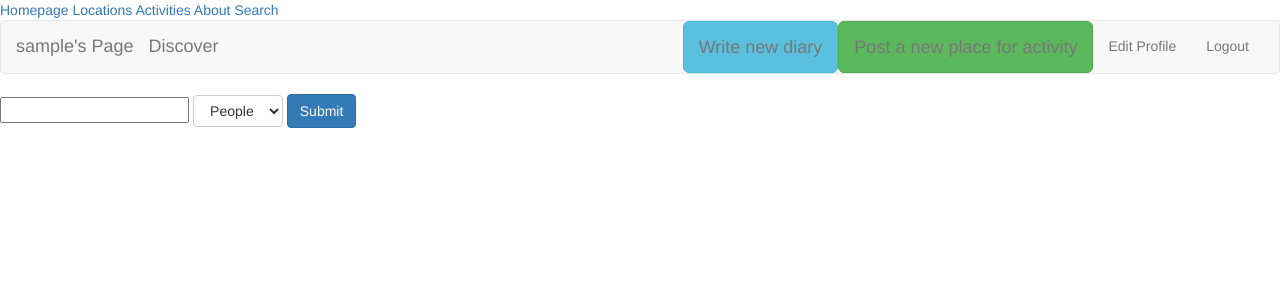
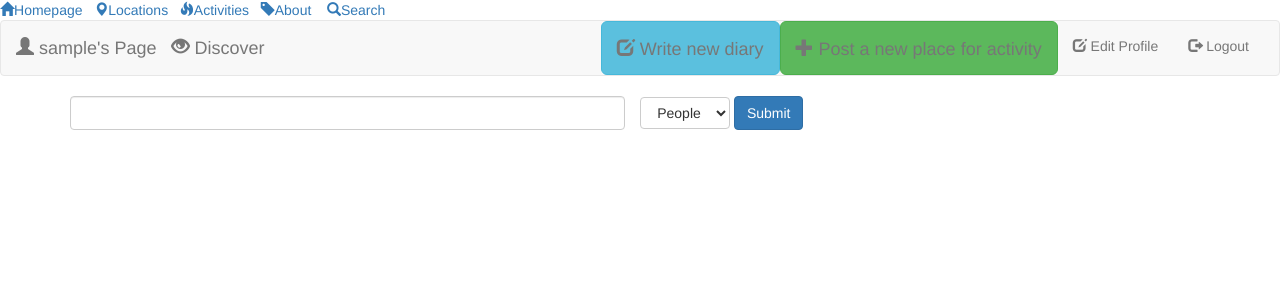
Before and after one commit to Lingcod/dbproject, a PHP site: page /search.php in a window 1280 px wide. Shown: the top 300 px of the page. Run offline with PHP 8.4, Linux system fonts and the light colour scheme; the visitor is signed in with stand-in values (Sample User, id 1); data that the repository does not hold is empty; some libraries are stand-ins or nearby versions.

Commit message:
fix on search, header

```diff
--- a/comment.php
+++ b/comment.php
@@ -26,6 +26,7 @@
 		<div>
 		<h5>&nbsp;&nbsp;&nbsp;&nbsp;<?=$c['username']?>: <?=$c['content']?> <small> published at <?=$c['posttime']?></small></h5>
 		</div>
+        <br>
     <?php
 	    ;}
 
@@ -40,7 +41,6 @@
 function getCommentForm($diaryid){
     echo ''?>
 <form method="POST" action="">
-	<br>
     <input type="hidden" name="diaryid" value="<?=$diaryid?>" />
     <textarea name="content" style="border:hidden" class="form-control" placeholder="Leave a comment..."></textarea>
     <button type="submit" value="" class="btn btn-primary" name="submit">Submit</button>
--- a/header.php
+++ b/header.php
@@ -8,11 +8,11 @@
 <div id="menu">
 <link rel="stylesheet" href="http://netdna.bootstrapcdn.com/bootstrap/3.1.1/css/bootstrap.min.css">
 <div >
-    <a href="/index.php">Homepage</a>
-    <a href="/location.php">Locations</a>
-    <a href="/activity.php">Activities</a>
-    <a href="/about.php">About</a>
-    <a href="/search.php">Search</a>
+    <a href="/index.php"><span class="glyphicon glyphicon-home"></span>Homepage</a>&nbsp;&nbsp;
+    <a href="/location.php"><span class="glyphicon glyphicon-map-marker"></span>Locations</a>&nbsp;&nbsp;
+    <a href="/activity.php"><span class="glyphicon glyphicon-fire"></span>Activities</a>&nbsp;&nbsp;
+    <a href="/about.php"><span class="glyphicon glyphicon-tag"></span>About</a> &nbsp;&nbsp;
+    <a href="/search.php"><span class="glyphicon glyphicon-search"></span>Search</a>
 </div>
 
 <?php
@@ -27,18 +27,18 @@ if(!$isguest){?>
         <span class="icon-bar"></span>
         <span class="icon-bar"></span>
       </button>
-      <a class="navbar-brand" href="/page/<?=$_SESSION['userid']?>"><?=$_SESSION['username']?>'s Page </a>
-      <a class="navbar-brand" href="/actloc.php"> Discover </a>
+      <a class="navbar-brand" href="/page/<?=$_SESSION['userid']?>"><span class="glyphicon glyphicon-user"></span> <?=$_SESSION['username']?>'s Page </a>
+      <a class="navbar-brand" href="/actloc.php"> <span class="glyphicon glyphicon-eye-open"></span> Discover </a>
     </div>
 
     <!-- Collect the nav links, forms, and other content for toggling -->
     <div class="collapse navbar-collapse" id="bs-example-navbar-collapse-1">
 
       <ul class="nav navbar-nav navbar-right">
-        <li><a class="btn btn-info btn-lg" href="/diary_post.php">Write new diary</a></li>
-        <li><a class="btn btn-success btn-lg" href="/actloc_post.php">Post a new place for activity</a></li>
-        <li><a href="/editprofile.php">Edit Profile</a></li>
-        <li><a href="/logout.php">Logout</a></li>
+        <li><a class="btn btn-info btn-lg" href="/diary_post.php"><span class="glyphicon glyphicon-edit"></span> Write new diary</a></li>
+        <li><a class="btn btn-success btn-lg" href="/actloc_post.php"><span class="glyphicon glyphicon-plus"></span> Post a new place for activity</a></li>
+        <li><a href="/editprofile.php"><span class="glyphicon glyphicon-edit"></span> Edit Profile</a></li>
+        <li><a href="/logout.php"><span class="glyphicon glyphicon-log-out"></span> Logout</a></li>
         <!--form class="navbar-form" role="search">
         <div class="form-group">
           <input type="text" class="form-control" placeholder="Search">
--- a/search.php
+++ b/search.php
@@ -5,19 +5,33 @@
 	die("need to login first");
     }
 
-    $search_type=$_POST['type'];
-    $keyword=$_POST['keyword'];
+	$search_type = isset($_POST['type']) ? $_POST['type'] : '';
+	$keyword = isset($_POST['keyword']) ? $_POST['keyword'] : '';
     $userid=$_SESSION['userid'];
 
 ?>
+
+<html>
+<head>
+  <title>Search - Wildbook</title>
+  <link rel="shortcut icon" href="icon.gif">
+  <link rel="stylesheet" href="http://netdna.bootstrapcdn.com/bootstrap/3.1.1/css/bootstrap.min.css">
+  <link href="global.css" rel="stylesheet" type="text/css">
+</head>
+<body>
+
+<div class="container">
 <form method="POST" action='/search.php'>
-    <input type="text" name="keyword" value="" />
+	<div class="row">
+    <div class="col-lg-6">
+    <input type="text" class="form-control" name="keyword" value="" />
+    </div>
     <select name="type" type="button" class="btn btn-default dropdown-toggle" data-toggle="dropdown">
 	<option value="0">People</option>
 	<option value="1">Diary</option>
     </select>
     <button type="submit" value="Post" class="btn btn-primary">Submit</button>
-
+    </div>
 </form>
 
 <?php
@@ -29,10 +43,15 @@
 		while($people=$people_list->fetch_assoc()){
 		    $haveresult=true;
 		?>
-		<div>
+		<div class="list-group">
 		<?php
-			foreach($people as $i){ echo $i; }
-		    }
+ ?>
+                <div class="list-group-item">
+                <h3><a href="/page/<?=$people['userid']?>"><?=$people['username']?></a><small> Real name: <?=$people['realname']?>, Age: <?=$people['age']?>, City: <?=$people['city']?></small></h3>
+                </div>
+
+<?php
+		}
 		?>
 		</div>
 <?php
@@ -40,14 +59,26 @@
 
 	}
     elseif ($search_type=='1'){
-	$diary_list = $con->query("select * from user natural join diary  where  privacy<=getrelation(userid,$userid) and (title  like '%$keyword%' or content like '%$keyword%')");
+	$diary_list = $con->query("select * from user natural join diary  where  privacy<=getrelation(userid,$userid) and (title  like '%$keyword%' or content like '%$keyword%') order by posttime desc");
 	if($diary_list){
 	    while($diary=$diary_list->fetch_assoc()){
+			$diaryid=$diary['diaryid'];
+			$result = $con->query("select abstract from news where tablename ='diary' and pk = $diaryid");
+			$abstract = $result->fetch_assoc();
 		    $haveresult=true;
 ?>
-	    <div>
+	    <div class="list-group">
+          <div class="list-group-item">
+          <h3><a href="/diary/<?=$diary['diaryid']?>"><?=$diary['title']?></a></h3>
+          <small><?=$abstract['abstract']?></small>
+          </div>
+
+
+
+
+
+
 	    <?php
-		    foreach($diary as $i){ echo $i; }
 	    }
 	    ?>
 	    </div>
@@ -61,3 +92,6 @@
 	}
     }
 ?>
+</div>
+</body>
+</html>
```
Also changed, not shown: profile.php (+4 -4 lines).
